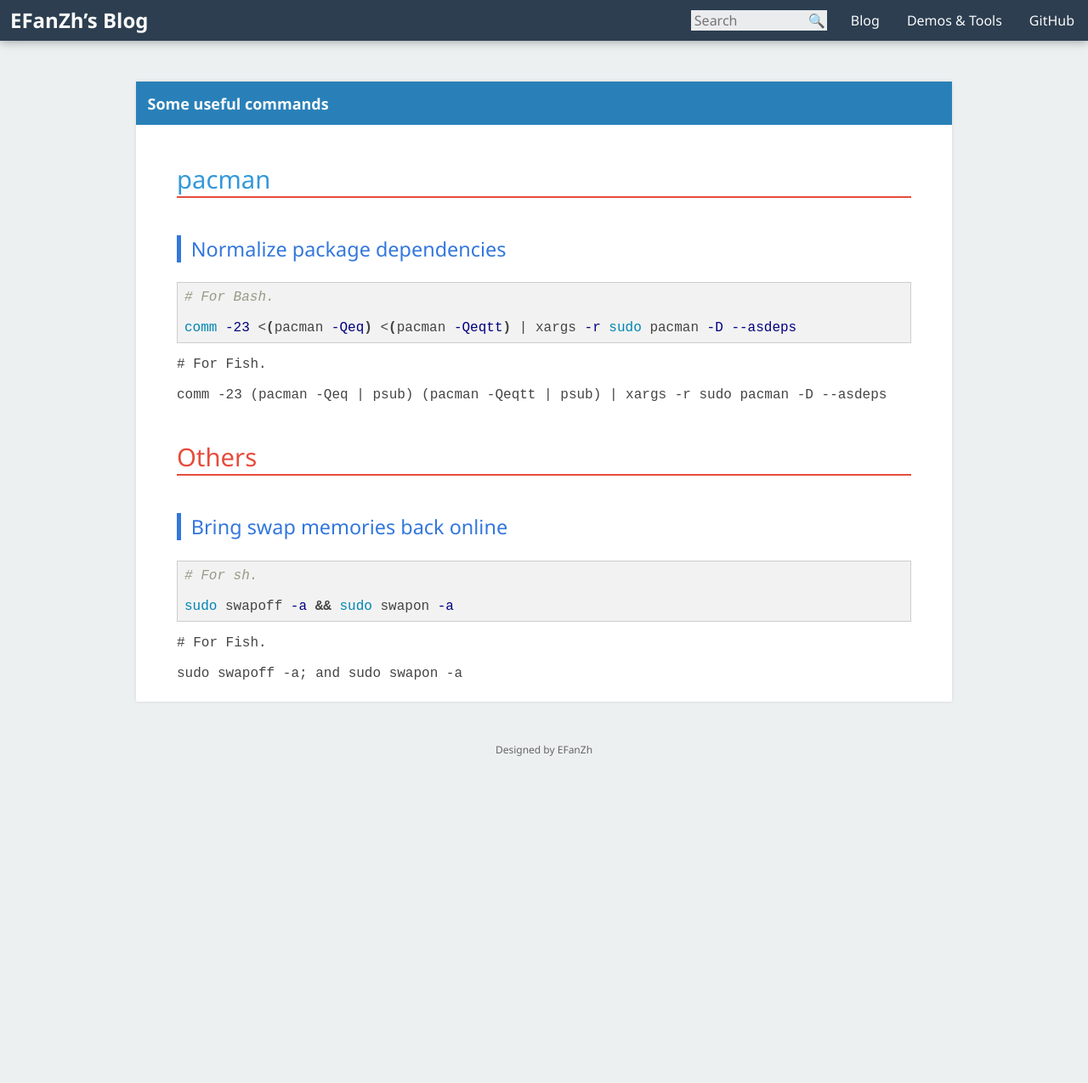
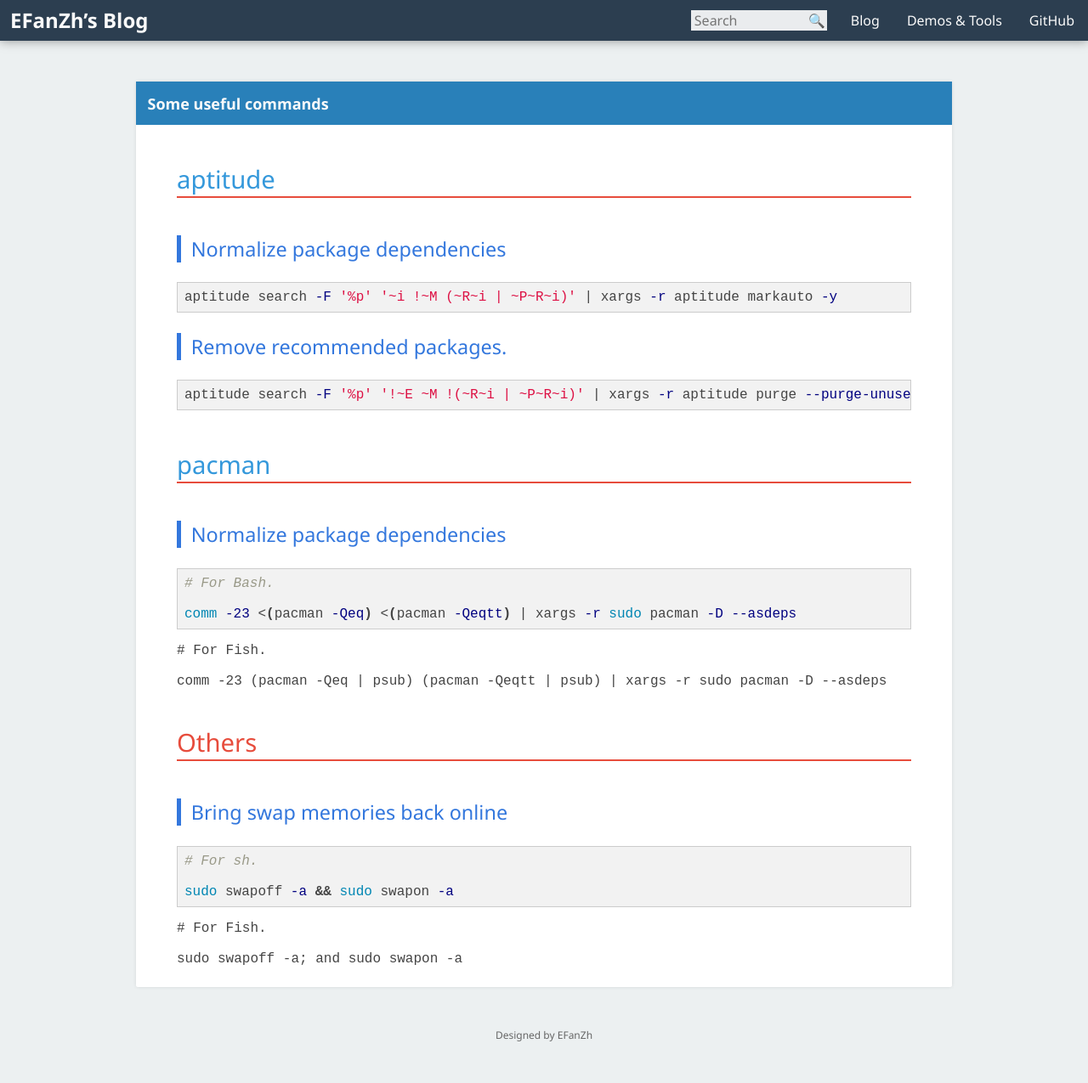
Before and after one commit to EFanZh/efanzh.github.io, a Jekyll site: the page built from _posts/2017-08-13-some-useful-commands.md, in a window 1280 px wide. Shown: the whole page at 85% size. Built offline with Jekyll 4.4.1, drawn with Linux system fonts in a browser that asks for light colours; before the commit the page ends 939 px from its top, so only the background shows below that.

Commit message:
Add some aptitude commands

````diff
--- a/_posts/2017-08-13-some-useful-commands.md
+++ b/_posts/2017-08-13-some-useful-commands.md
@@ -1,6 +1,20 @@
 ---
 title: Some useful commands
 ---
+
+## [aptitude](https://aptitude.alioth.debian.org/)
+
+### Normalize package dependencies
+
+```bash
+aptitude search -F '%p' '~i !~M (~R~i | ~P~R~i)' | xargs -r aptitude markauto -y
+```
+
+### Remove recommended packages.
+
+```bash
+aptitude search -F '%p' '!~E ~M !(~R~i | ~P~R~i)' | xargs -r aptitude purge --purge-unused -y
+```
 
 ## [pacman](https://www.archlinux.org/pacman/)
 
````
